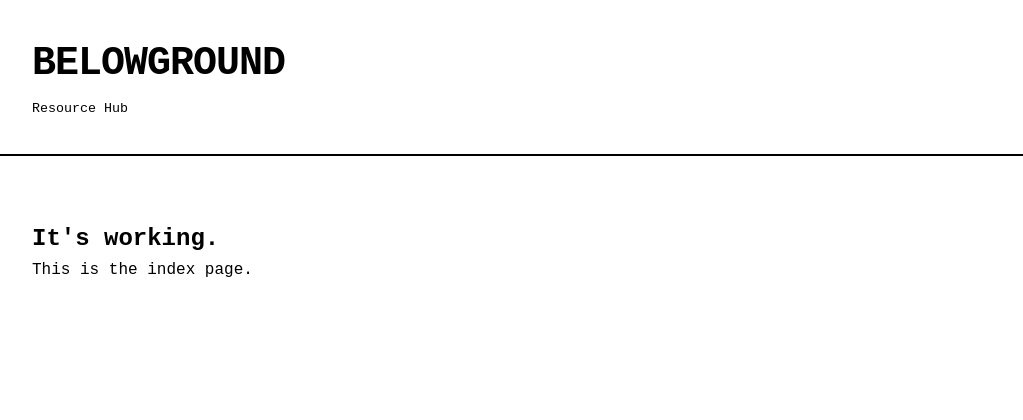
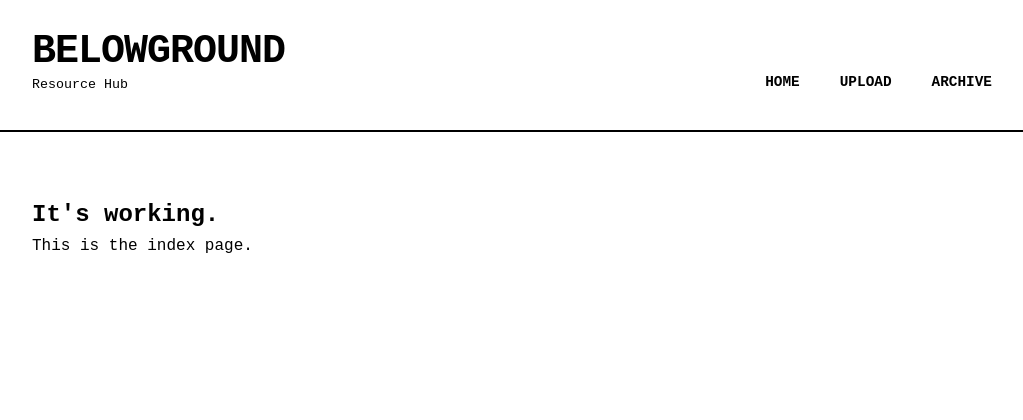
Before and after one commit to belowground-hub/belowground-hub.github.io, a Flask app: page / in a window 1280 px wide. Shown: the top 420 px of the page, without its empty margins (124-1147 px from the left). Run offline with Flask 3, Linux system fonts and the light colour scheme.

Commit message:
Many many updates

```diff
--- a/app.py
+++ b/app.py
@@ -6,5 +6,13 @@ app = Flask(__name__)
 def index():
     return render_template('index.html')
 
+@app.route('/upload/')
+def upload():
+    return render_template('upload.html')
+
+@app.route('/archive/')
+def archive():
+    return render_template('archive.html')
+
 if __name__ == '__main__':
     app.run(debug=True)
--- a/static/css/styles.css
+++ b/static/css/styles.css
@@ -8,7 +8,8 @@
 * {
     margin: 0;
     padding: 0;
-    box-sizing: border-box; }
+    box-sizing: border-box;
+}
 
 body {
     background-color: var(--bg);
@@ -25,6 +26,7 @@ body {
     padding: 1rem;
 }
 
+/* Header Flex Layout */
 header {
     border-bottom: 2px solid var(--border);
     margin-bottom: 3rem;
@@ -32,16 +34,42 @@ header {
     padding-bottom: 1rem;
 }
 
+header .container {
+    display: flex;
+    justify-content: space-between;
+    align-items: flex-end; /* Keeps tabs aligned with the bottom of the logo */
+}
+
 header h1 {
     text-transform: uppercase;
     margin: 0;
     letter-spacing: -1px;
     font-size: 2.5rem;
+    line-height: 1;
 }
 
 header h1 a {
     text-decoration: none;
     color: var(--text);
+}
+
+/* Tab Styles */
+.nav-tabs {
+    display: flex;
+    gap: 1.5rem;
+}
+
+.nav-tabs a {
+    text-decoration: none;
+    color: var(--text);
+    font-weight: bold;
+    text-transform: uppercase;
+    font-size: 0.9rem;
+    padding: 4px 8px;
+}
+
+.nav-tabs a:hover {
+    background-color: var(--accent);
 }
 
 main {
--- /dev/null
+++ b/templates/archive.html
@@ -0,0 +1,5 @@
+{% extends 'base.html' %}
+{% block content %}
+    <h2>[ ARCHIVE ]</h2>
+    <p>We will update this later</p>
+{% endblock %}
--- a/templates/base.html
+++ b/templates/base.html
@@ -4,15 +4,20 @@
     <meta charset="UTF-8">
     <meta name="viewport" content="width=device-width, initial-scale=1.0">
     <title>Belowground</title>
-    <link rel="stylesheet" href="{{ url_for('static', filename='css/styles.css') }}">
+    <link rel="stylesheet" href="{{ url_for('static', filename='css/styles.css') }}?v=1">
 </head>
 <body>
 
     <header>
-        <div class="container">
-            <h1><a href="/">BELOWGROUND</a></h1>
-            <nav>
+        <div class="container header-inner">
+            <div class="logo-area">
+                <h1>BELOWGROUND</h1>
                 <small>Resource Hub</small>
+            </div>
+            <nav class="nav-tabs">
+                <a href="{{ url_for('index') }}">Home</a>
+                <a href="{{ url_for('upload') }}">Upload</a>
+                <a href="{{ url_for('archive') }}">Archive</a>
             </nav>
         </div>
     </header>
@@ -27,5 +32,6 @@
         </div>
     </footer>
 
+    <script src="{{ url_for('static', filename='js/upload.js') }}"></script>
 </body>
 </html>
--- /dev/null
+++ b/templates/upload.html
@@ -0,0 +1,6 @@
+{% extends 'base.html' %}
+{% block content %}
+    <h2>[ UPLOAD ]</h2>
+    <p>We will update this later.</p>
+
+{% endblock %}
```
Also changed, not shown: .github/workflows/deploy.yml (added), README.md.
